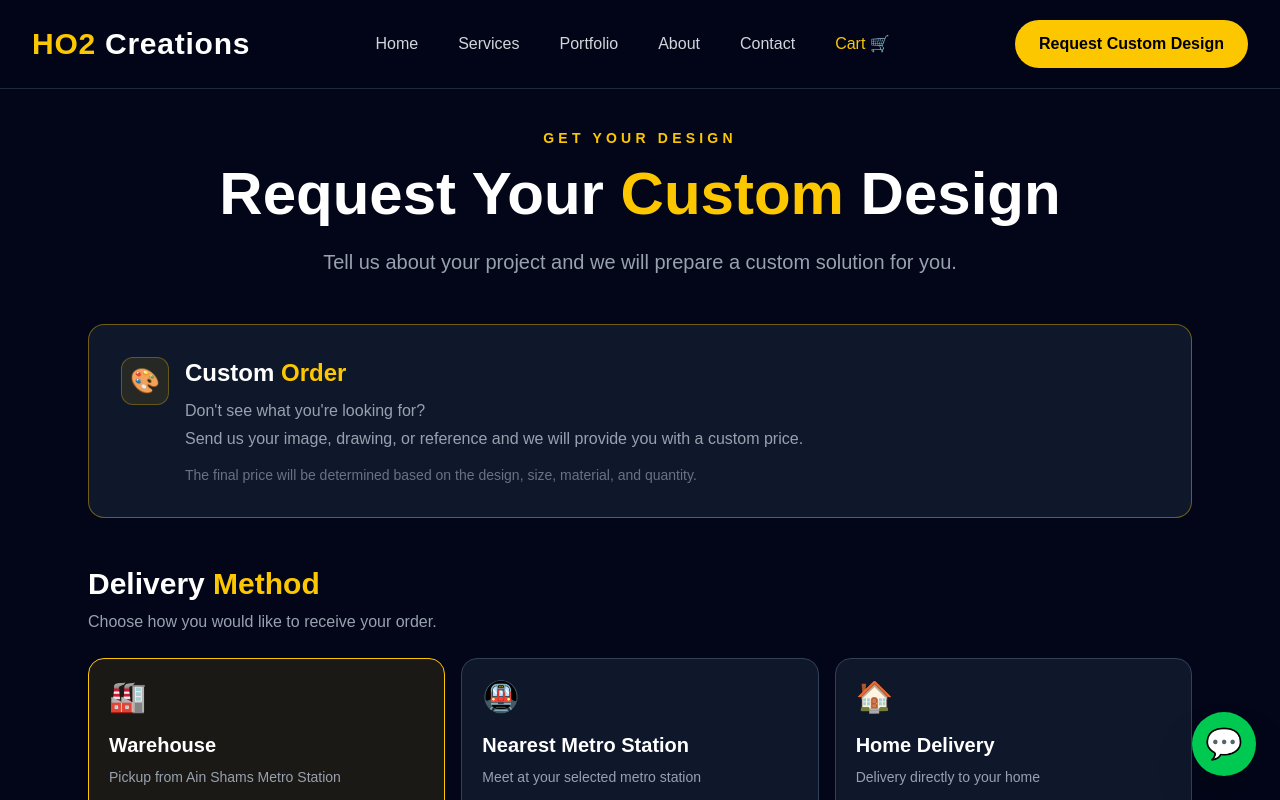
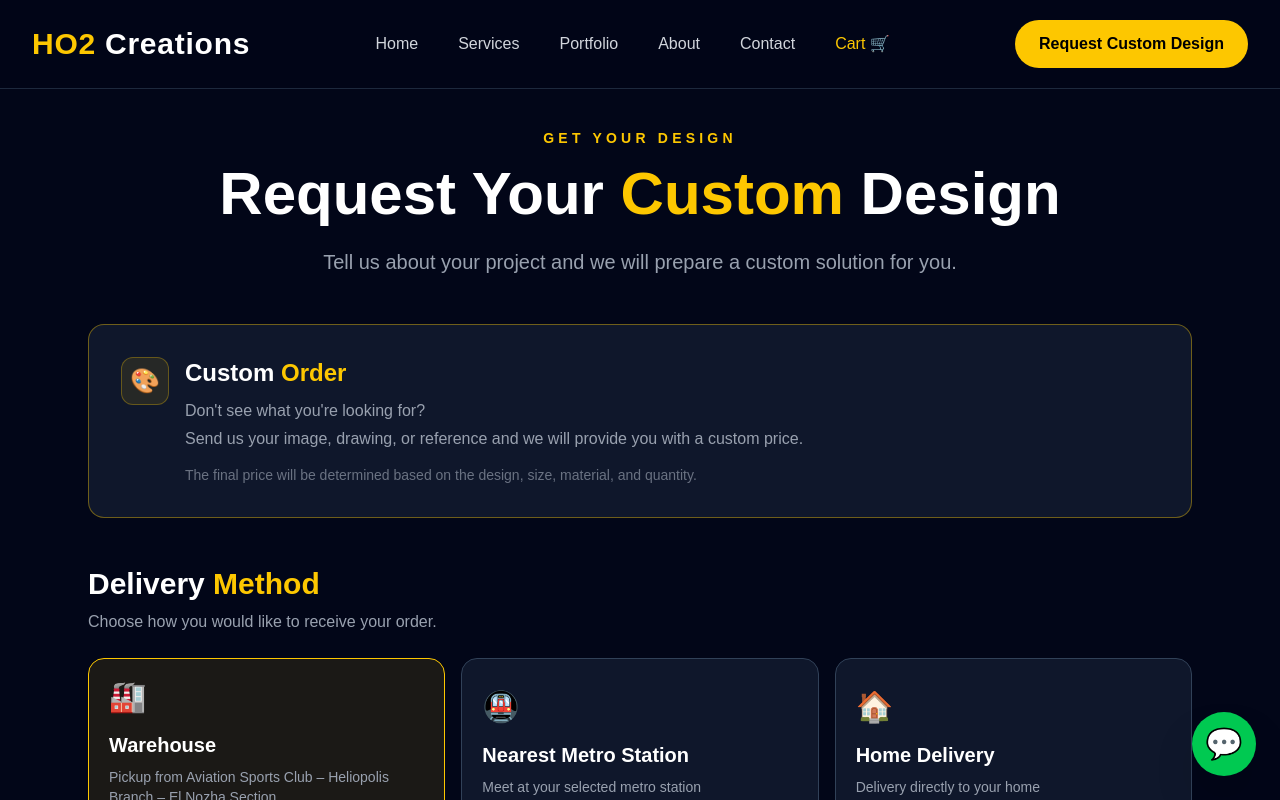
Before and after one commit to OmarShrif/ho2-laser, a Next.js app: page /quote in a window 1280 px wide. Shown: the top 800 px of the page. Built offline with nearby package versions, Linux system fonts and the light colour scheme.

Commit message:
Edited Delivery Method

```diff
--- a/app/quote/QuoteForm.tsx
+++ b/app/quote/QuoteForm.tsx
@@ -95,7 +95,6 @@ const metroStations = [
     "Al-Tawfiqia",
     "Wadi El-Nil",
     "Gameat El-Dewal",
-    "Cairo University",
     "Boulaq El-Dakrour",
 ];
 
@@ -207,7 +206,7 @@ export default function QuoteForm() {
         if (deliveryMethod === "warehouse") {
             deliveryMessage =
                 `Delivery Method: Warehouse Pickup\n` +
-                `Location: Ain Shams Metro Station\n` +
+                `Location: Aviation Sports Club – Heliopolis Branch – El Nozha Section\n` +
                 `Shipping Cost: FREE`;
         }
 
@@ -1033,8 +1032,7 @@ file directly in WhatsApp.
                                         text-sm
                                         mt-2
                                     ">
-                                        Pickup from Ain Shams
-                                        Metro Station
+                                        Pickup from Aviation Sports Club – Heliopolis Branch – El Nozha Section
                                     </p>
 
                                     <p className="
```
